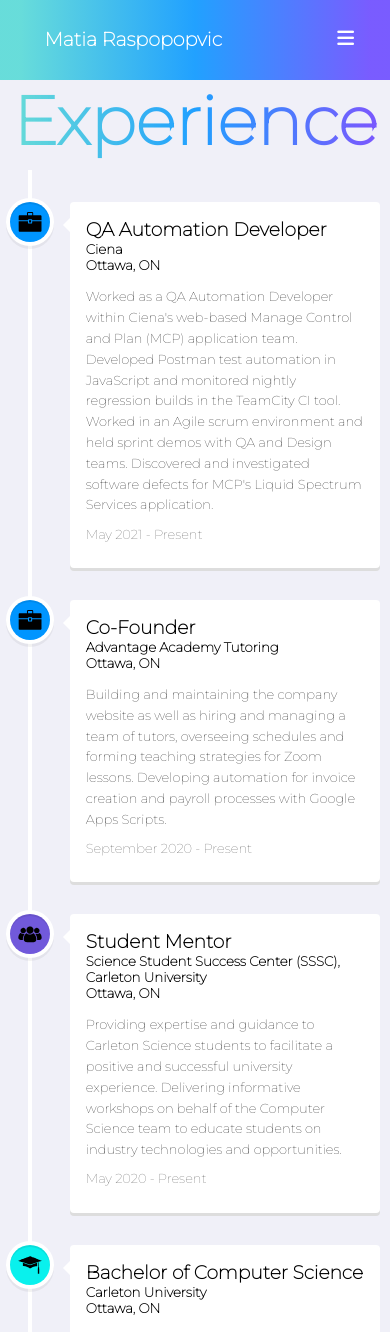
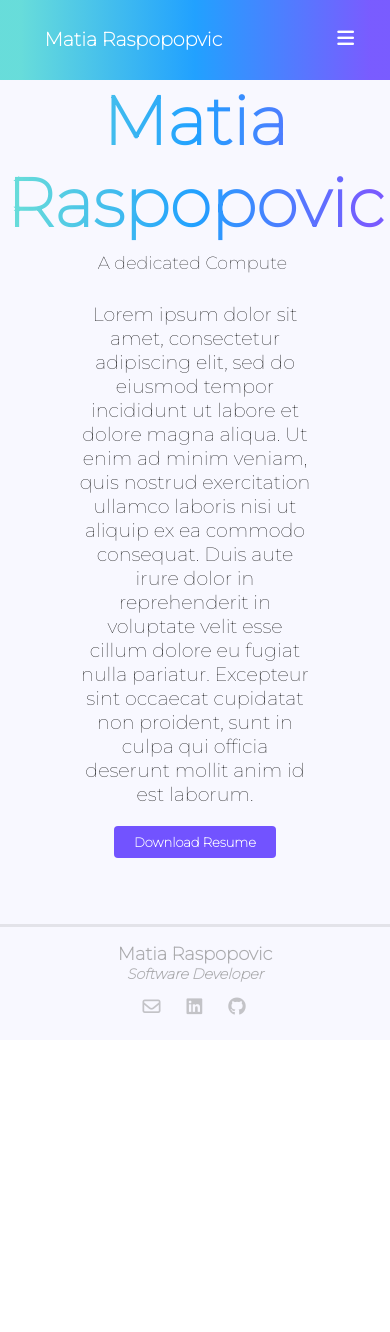
Before and after one commit to Matia-R/Porfolio, a React (Create React App) app: page / in a window 390 px wide. Shown: the top 1332 px of the page. After the commit the page ends 1040 px from the top, so only its background shows below. Built offline with nearby package versions, Linux system fonts and the light colour scheme.

Commit message:
update experience, add landing page - need to update resume download

```diff
--- a/package.json
+++ b/package.json
@@ -15,11 +15,12 @@
     "react-router-dom": "^6.2.1",
     "react-scripts": "5.0.0",
     "react-spinners": "^0.11.0",
+    "react-type-animation": "^2.1.0",
     "react-vertical-timeline-component": "^3.5.2",
     "web-vitals": "^2.1.2"
   },
   "scripts": {
-    "start": "react-scripts start",
+    "start": "GENERATE_SOURCEMAP=false react-scripts start",
     "build": "react-scripts build",
     "test": "react-scripts test",
     "eject": "react-scripts eject"
--- a/src/App.css
+++ b/src/App.css
@@ -7,6 +7,7 @@
 
 .content {
   background-color: #F8F8FF;
+  min-height: 100vh;
 }
 
 .pageTitle {
--- a/src/App.jsx
+++ b/src/App.jsx
@@ -2,7 +2,7 @@ import './App.css';
 import { BrowserRouter as Router, Route, Routes } from 'react-router-dom';
 import Navbar from "./components/Navbar/Navbar";
 import Footer from "./components/Footer/Footer";
-//import Home from "./components/Home";
+import Home from "./components/Home/Home";
 import Experience from "./components/Experience";
 import Projects from "./components/Projects/Projects";
 import Passions from "./components/Passions/Passions";
@@ -11,12 +11,12 @@ import Contact from "./components/Contact";
 function App() {
   return (
     <Router>
-      <div className="App">
+      <div className="app-container">
         <Navbar/>
         <div className="content">
           <Routes>
-            {'<Route path="/" element={<Home/>}/>'}
-            <Route path="/" element={<Experience/>}/>
+            <Route path="/" element={<Home/>}/>
+            <Route path="/experience" element={<Experience/>}/>
             <Route path="/projects" element={<Projects/>}/>
             <Route path="/passions" element={<Passions/>}/>
             <Route path="/contact" element={<Contact/>}/>
--- a/src/components/Button/Button.css
+++ b/src/components/Button/Button.css
@@ -23,6 +23,17 @@
     background-color: var(--primary);
 }
 
+.btn-solid {
+    background-color: #552fffd1;
+    color: #fff;
+    font-size: large;
+    margin: 1.5em;
+}
+
+.btn-solid:hover {
+    background-color: #552fff84;
+}
+
 .btn--outline {
     background-color: transparent;
     color: #fff;
@@ -45,3 +56,12 @@
     font-size: 20px;
     color: #5d39ff;
 }
+
+@media screen and (max-width: 1024px) {
+
+    .btn-solid {
+        margin: none;
+        font-size: small;
+    }
+
+  }
--- a/src/components/Button/Button.jsx
+++ b/src/components/Button/Button.jsx
@@ -4,6 +4,7 @@ import './Button.css'
 
 const STYLES = [
     'btn-primary',
+    'btn-solid',
     'btn-outline'
 ]
 
--- /dev/null
+++ b/src/components/Home/Home.css
@@ -0,0 +1,29 @@
+.typeAnimationWrapper {
+    display: flex;
+    justify-content: center;
+}
+
+.heroContent {
+    padding-top: 1.5em;
+    padding-left: 20%;
+    padding-right: 20%;
+    text-align: center;
+    font-size: larger;
+}
+
+@media screen and (max-width: 1024px) {
+
+    .btn-solid {
+        display: unset;
+    }
+
+    .hero-content {
+        font-size: medium;
+    }
+
+}
+
+/*
+TODO: make condiitonal padding-bottom for display sizes < 1024px (so that footer stays on bottom)
+Also make adjustments to typeanimation font size for smaller displays -> paddign left and right to keep in center
+*/
--- /dev/null
+++ b/src/components/Home/Home.jsx
@@ -0,0 +1,65 @@
+import React, { Component } from 'react';
+import { Button } from 'react-bootstrap';
+import { TypeAnimation } from 'react-type-animation';
+import "./Home.css";
+
+class Home extends Component {
+
+    render () {
+        return (
+            <div>
+                <div className="pageTitle">
+                    <h1>Matia Raspopovic</h1>
+                </div>
+                <div class="typeAnimationWrapper">
+                    <TypeAnimation
+                        sequence={[
+                            'A passionate Software Developer.', // Deletes 'One' and types 'Two'
+                            1000, // Waits 2s
+                            'A dedicated Computer Science student.',
+                            1000,
+                            'An innovative entreprenueur.',
+                            1000,
+                            () => {
+                            console.log('Done typing!'); // Place optional callbacks anywhere in the array
+                            }
+                        ]}
+                        wrapper="div"
+                        cursor={true}
+                        repeat={Infinity}
+                        style={{
+                            fontSize: getAnimationSize(document.documentElement.clientWidth)
+                        }}
+                    />
+                </div>
+                <div class="heroContent">
+                    <p>
+                        Lorem ipsum dolor sit amet, consectetur adipiscing elit, sed do eiusmod tempor incididunt ut labore et dolore magna aliqua.
+                        Ut enim ad minim veniam, quis nostrud exercitation ullamco laboris nisi ut aliquip ex ea commodo consequat.
+                        Duis aute irure dolor in reprehenderit in voluptate velit esse cillum dolore eu fugiat nulla pariatur.
+                        Excepteur sint occaecat cupidatat non proident, sunt in culpa qui officia deserunt mollit anim id est laborum.
+                    </p>
+                    <Button
+                        className='btn-solid'
+                        onClick={(e) => {
+                        e.preventDefault();
+                        window.location.href='/contact';
+                    }}>Download Resume
+                </Button>
+                </div>
+            </div>
+        )
+    }
+}
+
+function getAnimationSize(screenWidth) {
+    if (screenWidth < 800 && screenWidth > 400) {
+        return '1.5em';
+    }
+    if (screenWidth <= 400) {
+        return '1.1em';
+    }
+    return '2.5em';
+}
+
+export default Home
--- a/src/components/Navbar/MenuItems.js
+++ b/src/components/Navbar/MenuItems.js
@@ -1,7 +1,7 @@
 export const MenuItems = [
     {
         title: 'Experience',
-        url: '/',
+        url: '/experience',
         cName: 'nav-links'
     },
     {
--- a/src/components/Navbar/Navbar.css
+++ b/src/components/Navbar/Navbar.css
@@ -128,7 +128,7 @@
         color: #fff;
         transition: all 0.2s ease-out;
     }
-    Button {
+    .btn-primary {
         display: none;
     }
 }
--- a/src/components/Timeline/TimelineItems.js
+++ b/src/components/Timeline/TimelineItems.js
@@ -1,12 +1,22 @@
 let timelineItems = [
     {
-        title: "QA Automation Developer",
+        title: "Software Developer Intern",
+        organization: "Geotab",
+        location: "Waterloo, ON (Remote)",
+        description:
+          "Worked as a Software Developer Intern within Geotab's Partner Integrations team. Developed middleware for a data ingestion pipeline using C# and .NET Core. Contributed to API design and made improvements to platform security and architecture. Designed and implemented performant algorithms for processing third-party vehicle metrics.",
+        buttonText: "View Frontend Projects",
+        date: "May 2022 - August 2022",
+        type: "work",
+    },
+    {
+        title: "QA Automation Developer Intern",
         organization: "Ciena",
         location: "Ottawa, ON",
         description:
-          "Worked as a QA Automation Developer within Ciena's web-based Manage Control and Plan (MCP) application team. Developed Postman test automation in JavaScript and monitored nightly regression builds in the TeamCity CI tool. Worked in an Agile scrum environment and held sprint demos with QA and Design teams. Discovered and investigated software defects for MCP's Liquid Spectrum Services application.",
+          "Worked as a QA Automation Developer Intern within Ciena's web-based Manage Control and Plan (MCP) application team. Developed Postman test automation in JavaScript and monitored nightly regression builds in the TeamCity CI tool. Worked in an Agile scrum environment and held sprint demos with QA and Design teams. Discovered and investigated software defects for MCP's Liquid Spectrum Services application.",
         buttonText: "View Frontend Projects",
-        date: "May 2021 - Present",
+        date: "May 2021 - December 2021",
         type: "work",
     },
     {
--- a/src/index.css
+++ b/src/index.css
@@ -3,7 +3,6 @@ body {
   font-family: -apple-system, BlinkMacSystemFont, 'Segoe UI', 'Roboto', 'Oxygen',
     'Ubuntu', 'Cantarell', 'Fira Sans', 'Droid Sans', 'Helvetica Neue',
     sans-serif;
-  -webkit-font-smoothing: antialiased;
   -moz-osx-font-smoothing: grayscale;
 }
 
```
Also changed, not shown: src/components/Home.jsx (deleted, +0 -19 lines), 2 other files (tests, documents, lock files or other folders).
